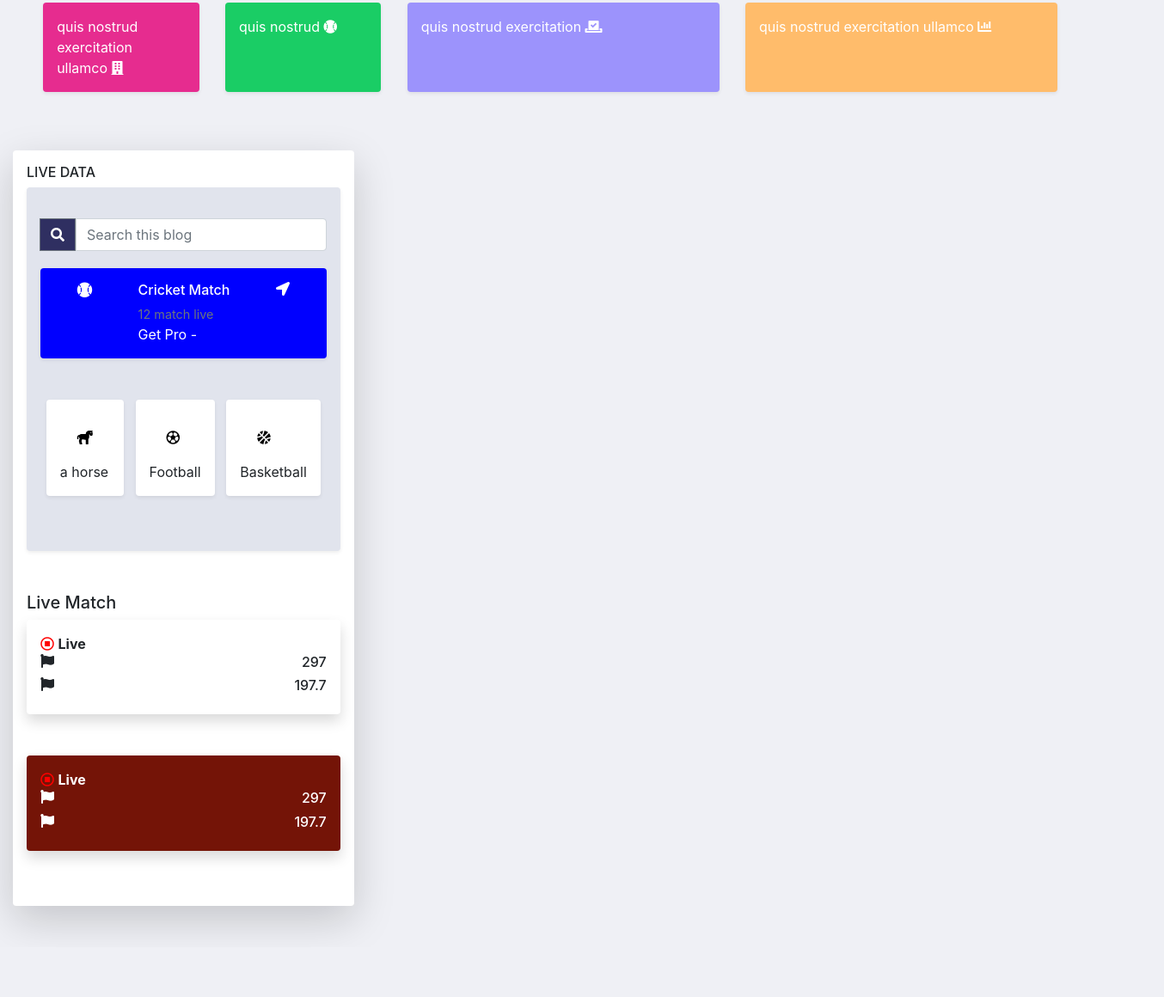
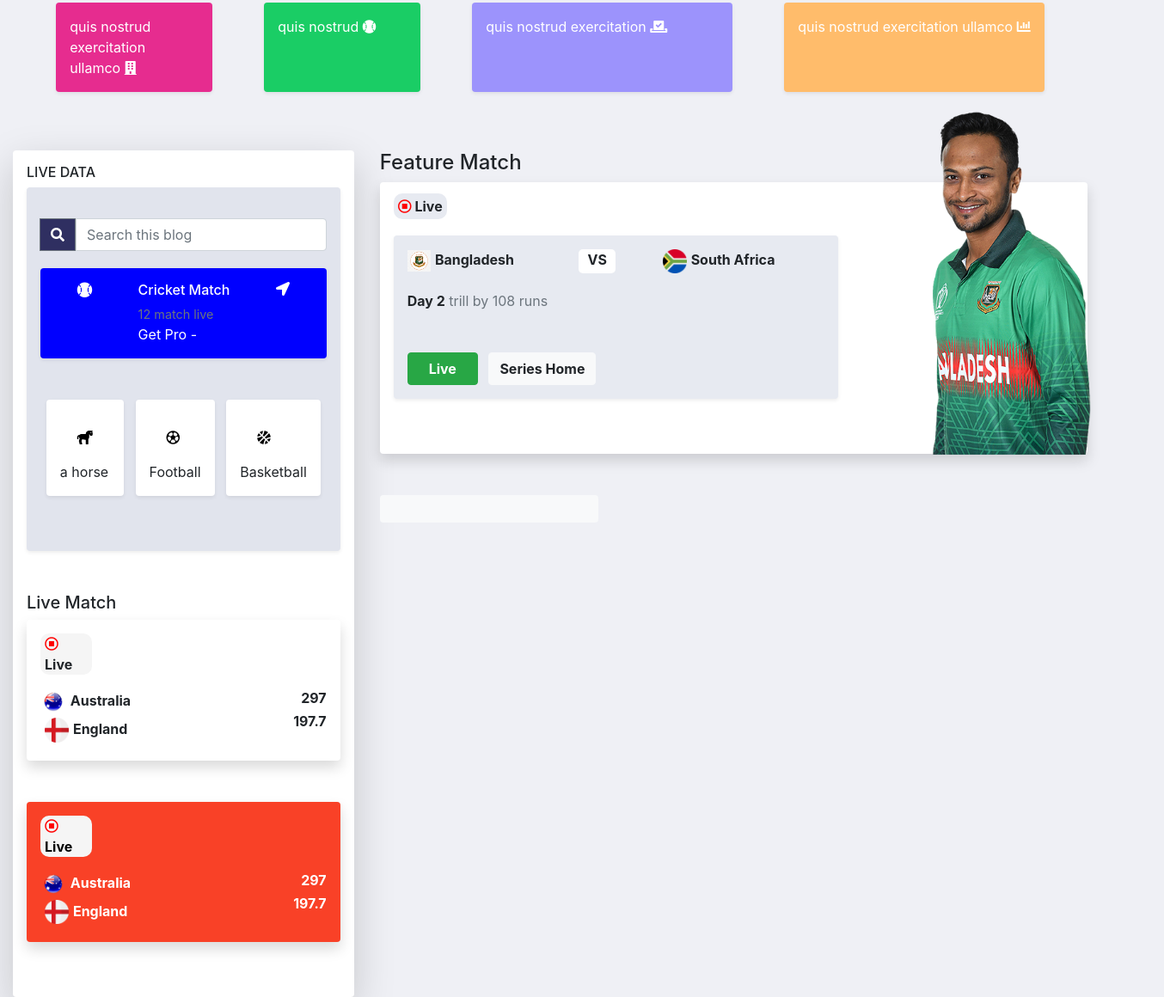
Before and after one commit to mahfuz-dev/News, a plain HTML site: page index.html in a window 1280 px wide. Shown: the part 177-1337 px from the top of the page at 86% size, 1354 px wide, since content can reach past the window. Before the commit the page ends 1279 px from the top, so only its background shows below. Drawn offline with Linux system fonts and the light colour scheme.

Commit message:
feature mathces

```diff
--- a/index.html
+++ b/index.html
@@ -1,5 +1,6 @@
 <!DOCTYPE html>
 <html lang="en">
+
 <head>
     <meta charset="UTF-8">
     <meta name="viewport" content="width=device-width, initial-scale=1.0">
@@ -9,6 +10,7 @@
     <link rel="stylesheet" href="responsive.css">
     <title>Web</title>
 </head>
+
 <body>
 
     <div class="container-fluid">
@@ -23,8 +25,8 @@
                 <a href="#">Lorem Ipsum<i class="fas fa-water"></i></a>
             </div>
             <div class="col-md-3 col-sm-12">
-                <a href="">Lorem Ipsum<i class="fas fa-clock"></i></a>
-                <a href="">Lorem Ipsum<i class="fas fa-calendar-week"></i></a>
+                <a href="#">Lorem Ipsum<i class="fas fa-clock"></i></a>
+                <a href="#">Lorem Ipsum<i class="fas fa-calendar-week"></i></a>
             </div>
         </div>
         <!-- header-1 end -->
@@ -45,11 +47,11 @@
                 </div>
             </div>
 
-            <div class="col-md-4">
+            <div class="col-md-4 col-sm-12 ">
                 <p class="title-1">Neque porro quisquam est qui dolorem <i class="fab fa-accusoft"></i></p>
             </div>
 
-            <div class="col-md-4">
+            <div class="col-md-4 col-sm-12">
                 <h2 class="title-2">Neque porro <i class="fab fa-500px"></i> </h2>
             </div>
 
@@ -61,7 +63,8 @@
             <div class="col-md-12">
                 <nav class="navbar navbar-expand-lg w-100 navbar-light bg-light">
 
-                    <button class="navbar-toggler" type="button" data-toggle="collapse" data-target="#navbarNav" aria-controls="navbarNav" aria-expanded="false" aria-label="Toggle navigation">
+                    <button class="navbar-toggler" type="button" data-toggle="collapse" data-target="#navbarNav"
+                        aria-controls="navbarNav" aria-expanded="false" aria-label="Toggle navigation">
                         <span class="navbar-toggler-icon"></span>
                     </button>
                     <div class="collapse navbar-collapse" id="navbarNav">
@@ -84,10 +87,12 @@
 
         <!-- full-body start -->
         <div class="d-flex justify-content-around full-body">
-            <div class="shadow-sm p-3 mb-5 rounded box1">quis nostrud exercitation ullamco <i class="fas fa-building"></i></div>
+            <div class="shadow-sm p-3 mb-5 rounded box1">quis nostrud exercitation ullamco <i
+                    class="fas fa-building"></i></div>
             <div class="shadow-sm p-3 mb-5 rounded box2">quis nostrud <i class="fas fa-baseball-ball"></i></div>
             <div class="shadow-sm p-3 mb-5 rounded box3">quis nostrud exercitation <i class="fas fa-vote-yea"></i></div>
-            <div class="shadow-sm p-3 mb-5 rounded box4">quis nostrud exercitation ullamco <i class="fas fa-chart-bar"></i></div>
+            <div class="shadow-sm p-3 mb-5 rounded box4">quis nostrud exercitation ullamco <i
+                    class="fas fa-chart-bar"></i></div>
 
         </div>
         <!-- full-body end -->
@@ -136,26 +141,42 @@
                     </div>
                     <h5>Live Match</h5>
                     <div class="shadow p-3 mb-5 bg-white rounded score">
+                        <div class="live1">
                             <i class="far fa-stop-circle"></i> <span class="font-weight-bold">Live</span>
-                        <div class="d-flex justify-content-between">
-                            <i class="fas fa-flag"></i>
-                            <h6>297</h6>
                         </div>
                         <div class="d-flex justify-content-between">
-                            <i class="fas fa-flag"></i>
-                            <h6>197.7</h6>
+                            <div>
+                                <img src="img/Aus.png" class="img-score" alt="">
+                                <span class="font-weight-bold">Australia</span>
+                            </div>
+                            <h6 class="font-weight-bold">297</h6>
+                        </div>
+                        <div class="d-flex justify-content-between">
+                            <div class="eng-bottom">
+                                <img src="img/england.png" class="img-score" alt="">
+                                <span class="font-weight-bold">England</span>
+                            </div>
+                            <h6 class="font-weight-bold">197.7</h6>
                         </div>
                     </div>
 
                     <div class="shadow p-3 mb-5 rounded score2">
-                        <i class="far fa-stop-circle"></i> <span class="font-weight-bold ">Live</span>
-                        <div class="d-flex justify-content-between">
-                            <i class="fas fa-flag"></i>
-                            <h6>297</h6>
+                        <div class="live2">
+                            <i class="far fa-stop-circle"></i> <span class="font-weight-bold">Live</span>
                         </div>
                         <div class="d-flex justify-content-between">
-                            <i class="fas fa-flag"></i>
-                            <h6>197.7</h6>
+                            <div>
+                                <img src="img/Aus.png" class="img-score" alt="">
+                                <span class="font-weight-bold">Australia</span>
+                            </div>
+                            <h6 class="font-weight-bold">297</h6>
+                        </div>
+                        <div class="d-flex justify-content-between">
+                            <div class="eng-bottom">
+                                <img src="img/england.png" class="img-score" alt="">
+                                <span class="font-weight-bold">England</span>
+                            </div>
+                            <h6 class="font-weight-bold">197.7</h6>
                         </div>
                     </div>
 
@@ -163,10 +184,72 @@
                 </div>
 
             </div>
+            <div class="col-md-8">
+                <!-- feature matches start -->
+                <div>
+                    <h4>Feature Match</h4>
+                    <div class="shadow p-3 mb-5 bg-white rounded">
+                        <div class="row position-relative">
+                            <div class="col-md-8">
+                                <div class="feature-live-bg">
+                                    <span class="feature-live"><i class="far fa-stop-circle"></i> Live</span>
+                                </div>
+                                <div class="shadow-sm p-3 mb-5 rounded feature">
+                                    <div>
+                                        <div class="row">
+                                            <div class="col-md-5">
+                                                <img src="img/bd.png" class="img-middle" alt="">
+                                                <span class="font-weight-bold">Bangladesh</span>
+                                            </div>
+                                            <div class="col-md-1 vs">
+                                                <span class="font-weight-bold">VS</span>
+                                            </div>
+                                            <div class="col-md-5">
+                                                <img src="img/sa.png" class="img-middle" alt="">
+                                                <span class="font-weight-bold">South Africa</span>
+                                            </div>
+                                        </div>
+
+                                        <div class="day">
+                                            <span class="font-weight-bold">Day 2</span> <span class="text-secondary">trill by 108 runs</span>
+                                        </div>
+
+                                        <div class="pt-5">
+                                            <a type="button" class="btn btn-success pr-4 pl-4 rounded font-weight-bold">Live</a>
+                                            <a type="button" class="btn btn-light rounded ml-2 font-weight-bold">Series Home</a>
+                                        </div>
+                                    </div>
 
                                 </div>
-            <div class="col-md-8">
+                            </div>
+                            <!-- player -->
+                            <div class="col-md-4 position-absolute shakib">
+                                <img src="img/shakib.png" alt="">
+                            </div>
 
+                        </div>
+                    </div>
+                </div>
+
+                <!-- feature matches end -->
+
+                <!-- other games start -->
+                <div class="row">
+                    <div class="col-md-4">
+                        <div class="shadow-none p-3 mb-5 bg-light rounded other-bg">
+
+                        </div>
+                    </div>
+                    <div class="col-md-4"></div>
+                    <div class="col-md-4"></div>
+                </div>
+                <!-- other games end -->
+
+                <!-- next mathces start -->
+                <div>
+
+                </div>
+                <!-- next mathces end -->
             </div>
         </div>
         <!-- details end -->
@@ -175,4 +258,5 @@
 
     <script type="text/javascript" src="bootstrap.min.js"></script>
 </body>
+
 </html>
--- a/responsive.css
+++ b/responsive.css
@@ -4,8 +4,21 @@
     body{
         background-color: green;
     }
-
-
+    .box1{
+        width: 30%;
+    }
+    .box2{
+        width: 30%;
+    }
+    .box3{
+        width: 20%;
+    }
+    .box4{
+        width: 35%;
+    }
+    .shakib img{
+        display: none;
+    }
     /* Tablet Layout: 768px. */
     @media only screen and (min-width: 768px) and (max-width: 991px) {
     /*==================== HOME PAGE ==========================*/
--- a/style.css
+++ b/style.css
@@ -76,12 +76,12 @@ body{
     color: white;
 }
 .box3{
-    width: 30%;
+    width: 25%;
     background: #9C93FC;
     color: white;
 }
 .box4{
-    width: 30%;
+    width: 25%;
     background: #FFBC6B;
     color: white;
 }
@@ -93,6 +93,21 @@ body{
     background: #E1E4ED;
 }
 
+.live1{
+    padding: 0px 5px 0px 5px;
+    background: whitesmoke;
+    width: 18%;
+    border-radius: 10px;
+    margin-bottom: 18px;
+}
+.live2{
+    padding: 0px 5px 0px 5px;
+    width: 18%;
+    border-radius: 10px;
+    margin-bottom: 18px;
+    background-color: whitesmoke;
+    color: black;
+}
 .cricket{
     background: blue;
     color: white;
@@ -102,7 +117,24 @@ body{
 }
 .cricket .fa-baseball-ball{
     font-size: large;
-
+}
+.img-score{
+    width: 10%;
+}
+.eng-bottom{
+    padding: 5px;
+}
+.img-middle{
+    width: 15%;
+}
+.vs{
+    background: white;
+    padding: 0px 2px 0px 10px ;
+    margin-right: 40px;
+    border-radius: 5px;
+}
+.day{
+    padding-top: 20px;
 }
 /* .games{
     position: relative;
@@ -135,6 +167,38 @@ body{
     padding: 20px;
 }
 .score2{
-    background: #741407;
+    background: #F94127;
     color: white;
 }
+
+/* feature start */
+.feature{
+    background: #E7EAF1;
+}
+.feature-live{
+    background: #E7EAF1;
+    padding: 5px;
+    margin-bottom: 5px;
+    border-radius: 10px;
+    font-weight: bold;
+}
+.feature-live-bg{
+    padding-bottom: 22px;
+}
+/* feature end */
+
+/* shakib start */
+.shakib{
+    bottom: -6%;
+    left: 58%;
+}
+.shakib img{
+    height: 420px;
+}
+/* shakib end */
+
+/* other games start */
+.other-bg{
+    background-image: url("img/");
+}
+/* other games end */
```
Also changed, not shown: img/Aus.png (added), img/bd.png (added), img/england.png (added), img/sa.png (added), img/shakib.png (added), img/sri_lanka.png (added), 1 other file. Lines whose indentation alone changed are shown as unchanged.
